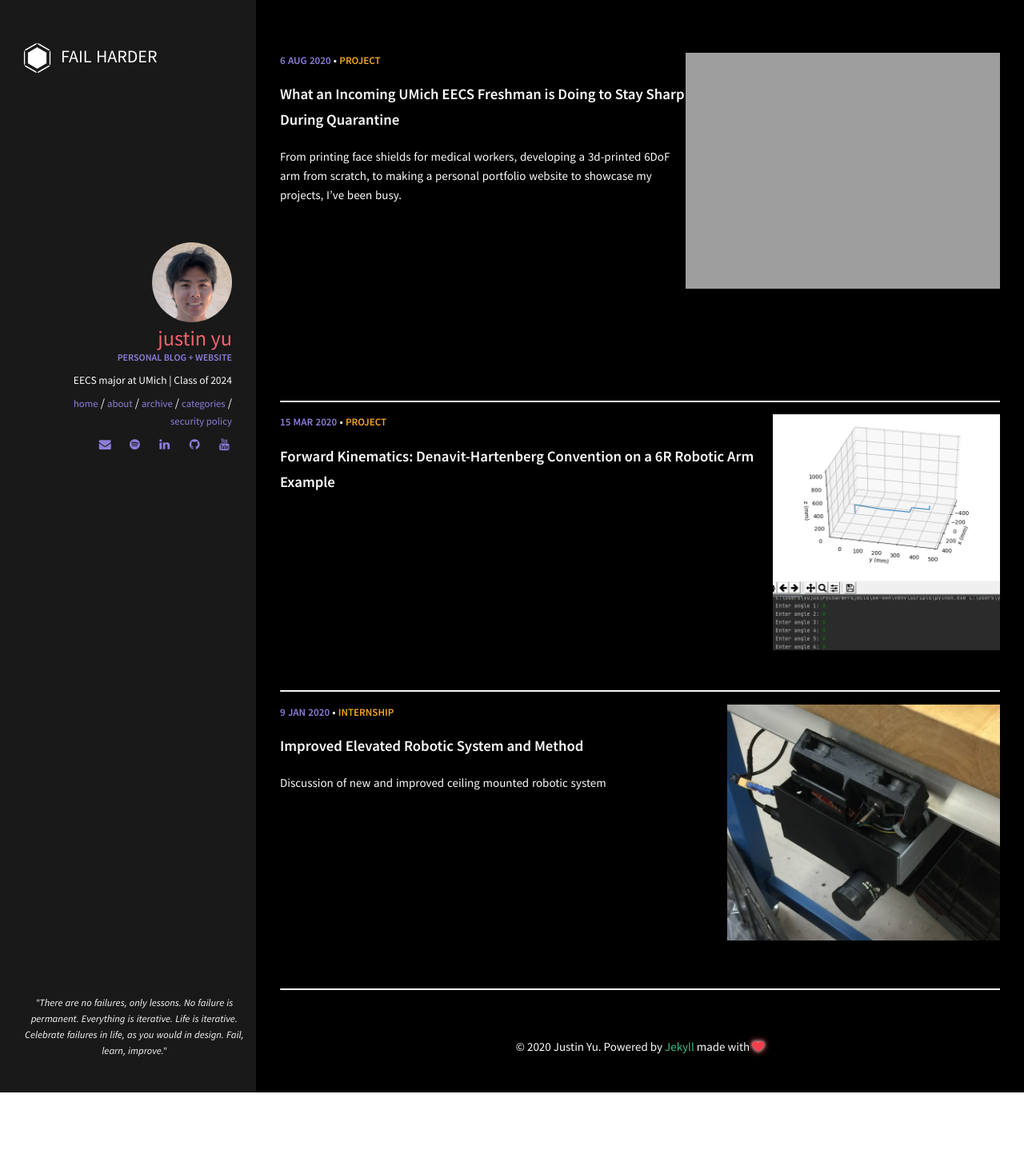
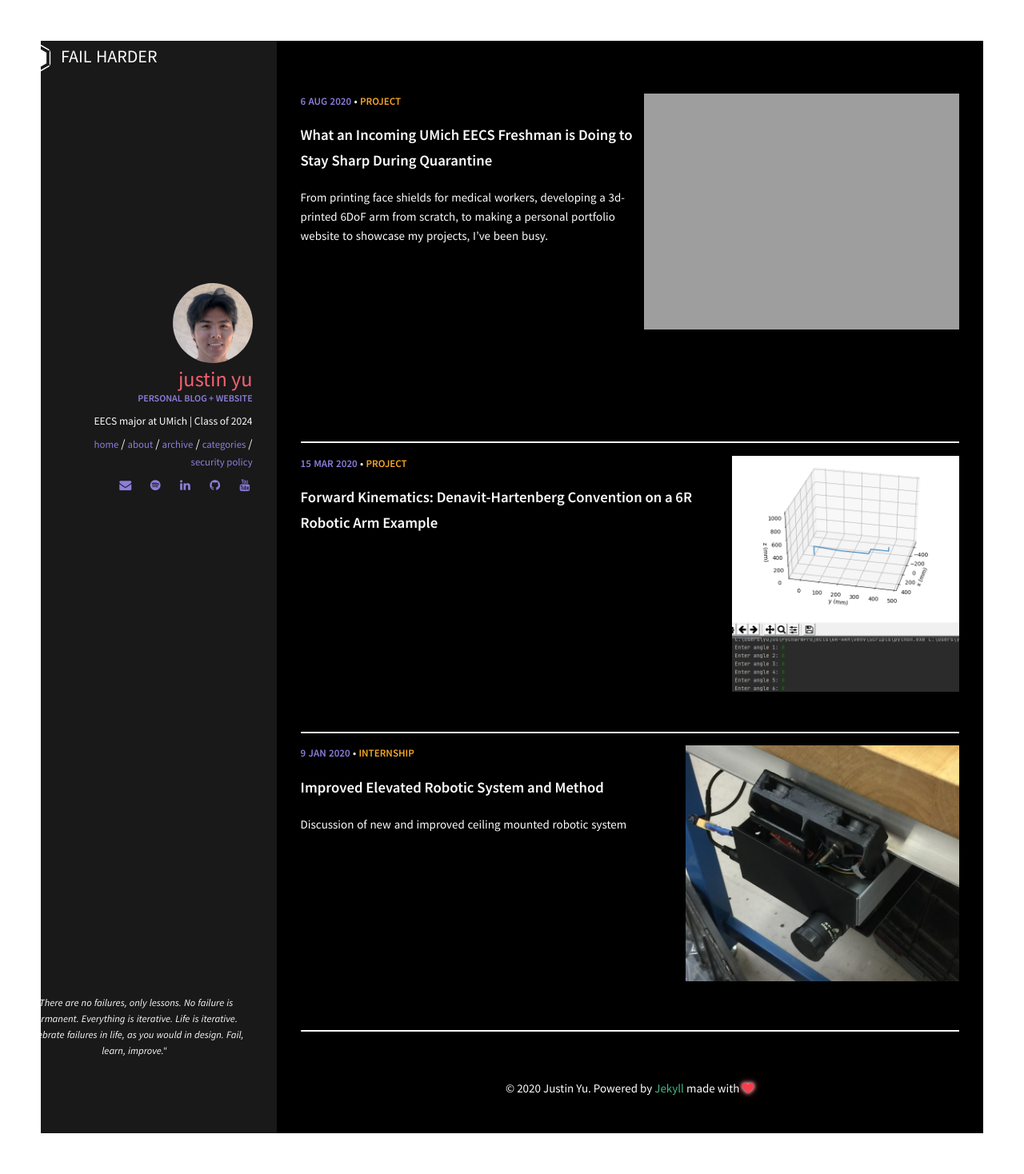
Before and after one commit to uynitsuj/uynitsuj.github.io, a Jekyll site: the page built from index.html, in a window 1280 px wide. Shown: the whole page at 80% size. Built offline with Jekyll 4.4.1, drawn with Linux system fonts in a browser that asks for light colours; before the commit the page ends 1366 px from its top, so only the background shows below that.

Commit message:
Revert "f"
This reverts commit b684e97b647cacaa7095eb2f55667fb65f9d8018.

```diff
--- a/_sass/components/_normalize.scss
+++ b/_sass/components/_normalize.scss
@@ -17,7 +17,7 @@ html {
  */
 
 body {
-  margin: 0;
+  margin: 4vw;
   overflow-x: hidden
 }
 
```
